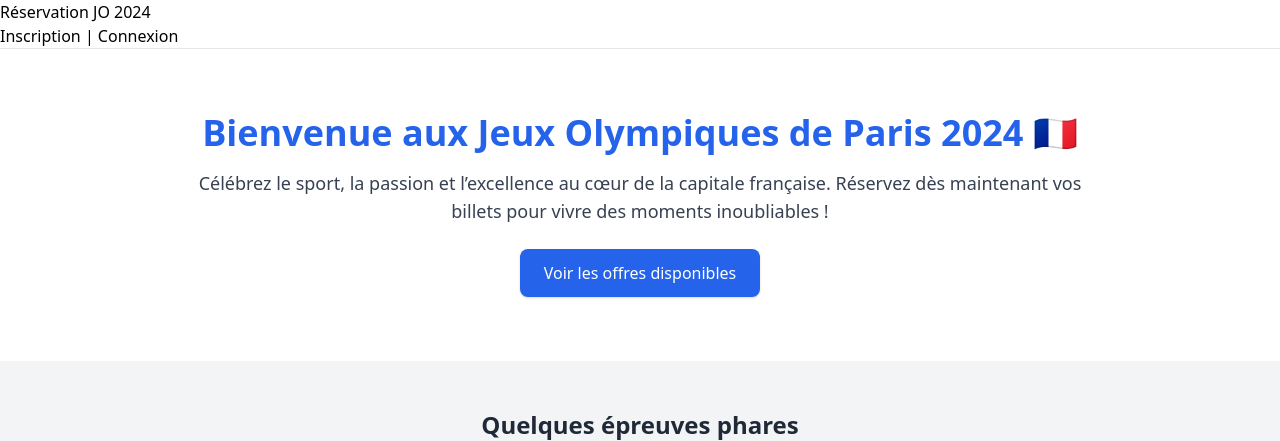
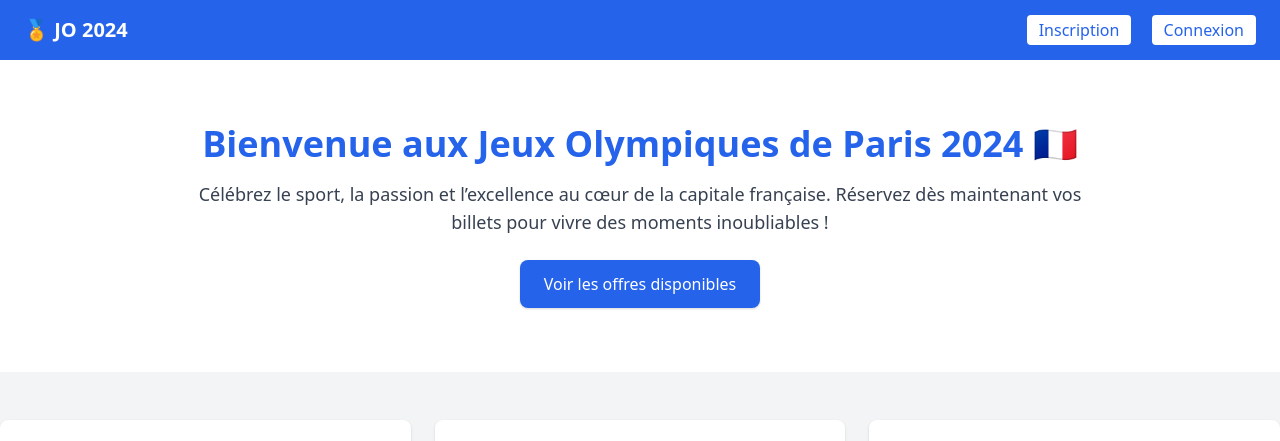
Before and after one commit to Projectsul22/jo-ticket-reservation, a Django app: page /accueil/ in a window 1280 px wide. Shown: the top 441 px of the page. Run offline with Django 5.2, Linux system fonts and the light colour scheme; some libraries are stand-ins or nearby versions.

Commit message:
Update  accueil & base  temp

```diff
--- a/jo_app/templates/jo_app/accueil.html
+++ b/jo_app/templates/jo_app/accueil.html
@@ -15,23 +15,29 @@
 </section>
 
 <section class="bg-gray-100 py-12">
-  <div class="max-w-6xl mx-auto px-4">
-    <h2 class="text-2xl font-bold text-center text-gray-800 mb-8">Quelques épreuves phares</h2>
   <div class="grid grid-cols-1 md:grid-cols-3 gap-6">
+    <!-- Athlétisme -->
     <div class="bg-white p-6 rounded-lg shadow">
+      <img src="https://cdn.pixabay.com/photo/2016/11/29/08/55/athlete-1867071_960_720.jpg" alt="Athlétisme" class="rounded mb-4 h-40 w-full object-cover">
       <h3 class="text-xl font-semibold text-red-600 mb-2">🏃‍♂️ Athlétisme</h3>
       <p class="text-gray-600">Vitesse, endurance et records sur la piste du Stade de France.</p>
     </div>
+
+    <!-- Natation -->
     <div class="bg-white p-6 rounded-lg shadow">
+      <img src="https://cdn.pixabay.com/photo/2017/05/10/12/27/swimmer-2304701_960_720.jpg" alt="Natation" class="rounded mb-4 h-40 w-full object-cover">
       <h3 class="text-xl font-semibold text-blue-600 mb-2">🏊‍♀️ Natation</h3>
       <p class="text-gray-600">Des performances aquatiques à couper le souffle dans un bassin ultra-moderne.</p>
     </div>
+
+    <!-- Basketball -->
     <div class="bg-white p-6 rounded-lg shadow">
+      <img src="https://cdn.pixabay.com/photo/2016/03/27/22/16/basketball-1281396_960_720.jpg" alt="Basketball" class="rounded mb-4 h-40 w-full object-cover">
       <h3 class="text-xl font-semibold text-yellow-600 mb-2">🏀 Basketball</h3>
       <p class="text-gray-600">Les plus grandes équipes mondiales s’affrontent dans une ambiance survoltée.</p>
     </div>
   </div>
-  </div>
+
 </section>
 
 {% endblock %}
--- a/jo_app/templates/jo_app/base.html
+++ b/jo_app/templates/jo_app/base.html
@@ -3,36 +3,48 @@
 <head>
     <meta charset="UTF-8">
     <title>{% block title %}JO 2024{% endblock %}</title>
+    <meta name="viewport" content="width=device-width, initial-scale=1.0">
     <link href="https://cdn.jsdelivr.net/npm/tailwindcss@2.2.19/dist/tailwind.min.css" rel="stylesheet">
+</head>
+<body class="flex flex-col min-h-screen">
 
-</head>
-<body>
-    <header>
-        <h1>Réservation JO 2024</h1>
-        <nav>
+    <!-- Navbar -->
+    <header class="bg-blue-600 text-white shadow">
+        <div class="container mx-auto px-6 py-4 flex justify-between items-center">
+            <h1 class="text-xl font-bold">🏅 JO 2024</h1>
+            <nav class="space-x-4">
                 {% if user.is_authenticated %}
-                    <span>Bienvenue, {{ user.first_name }} {{ user.last_name }}</span> |
-                    <a href="{% url 'mes_billets' %}">Mes billets</a> |
-                    <a href="{% url 'deconnexion' %}">Déconnexion</a>
+                    <span>Bienvenue, {{ user.first_name }} {{ user.last_name }}</span>
+                    <a href="{% url 'mes_billets' %}" class="hover:underline">Mes billets</a>
+                    <a href="{% url 'deconnexion' %}" class="hover:underline">Déconnexion</a>
                 {% else %}
-                    <a href="{% url 'inscription' %}">Inscription</a> |
-                    <a href="{% url 'connexion' %}">Connexion</a>
+                    <a href="{% url 'inscription' %}" class="bg-white text-blue-600 px-3 py-1 rounded hover:bg-gray-100">Inscription</a>
+                    <a href="{% url 'connexion' %}" class="bg-white text-blue-600 px-3 py-1 rounded hover:bg-gray-100">Connexion</a>
                 {% endif %}
-
-        </nav>
-        <hr>
+            </nav>
+        </div>
     </header>
 
+    <!-- Messages -->
     {% if messages %}
-        <ul>
-        {% for message in messages %}
-            <li>{{ message }}</li>
-        {% endfor %}
-        </ul>
+        <div class="container mx-auto px-6 py-4">
+            {% for message in messages %}
+                <div class="bg-green-100 text-green-800 px-4 py-2 rounded mb-2">
+                    {{ message }}
+                </div>
+            {% endfor %}
+        </div>
     {% endif %}
 
-    <main>
+    <!-- Main content -->
+    <main class="flex-grow">
         {% block content %}{% endblock %}
     </main>
+
+    <!-- Footer -->
+    <footer class="bg-gray-800 text-white text-center py-4 mt-8">
+        © 2024 Billetterie JO Paris – Tous droits réservés • <a href="#" class="underline">Mentions légales</a>
+    </footer>
+
 </body>
 </html>
```
Lines whose indentation alone changed are shown as unchanged.
